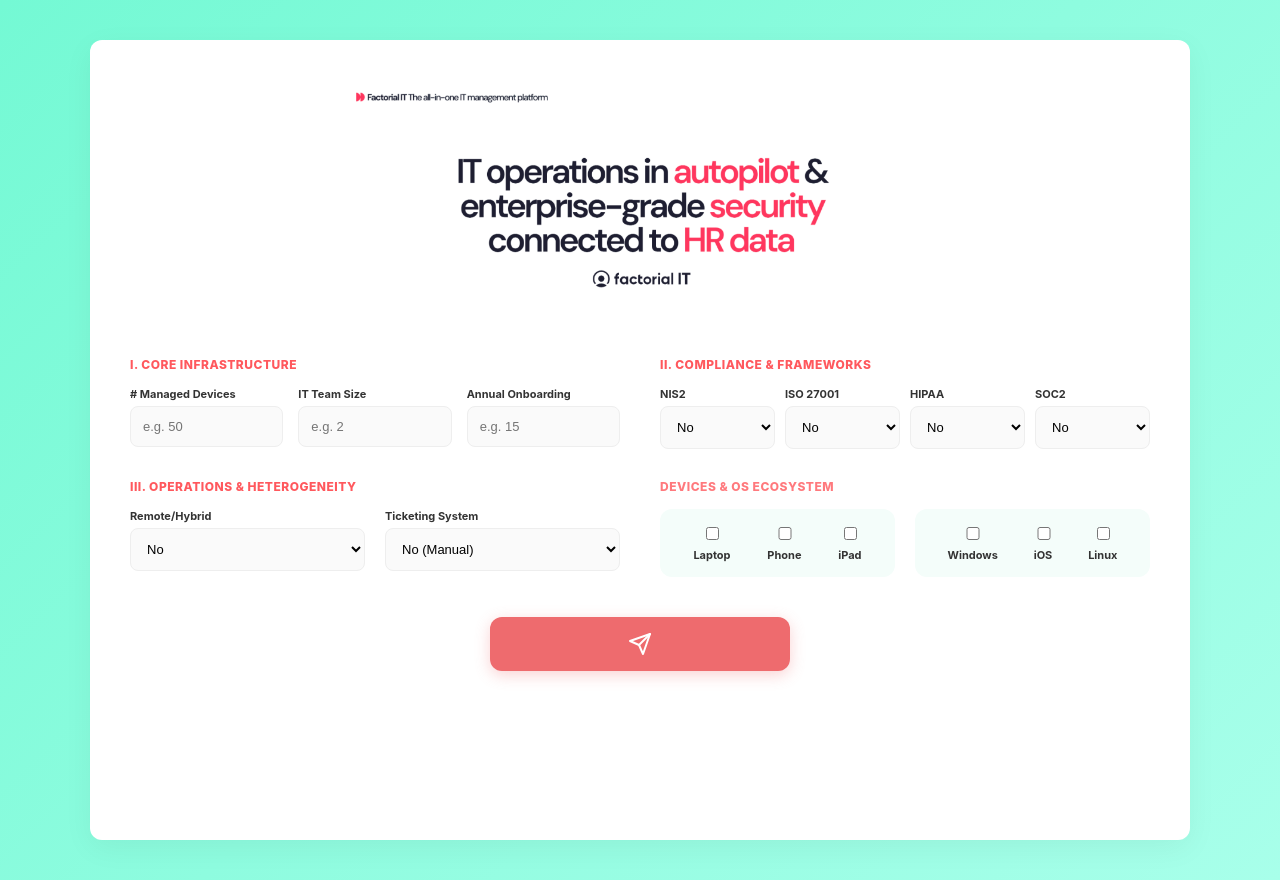
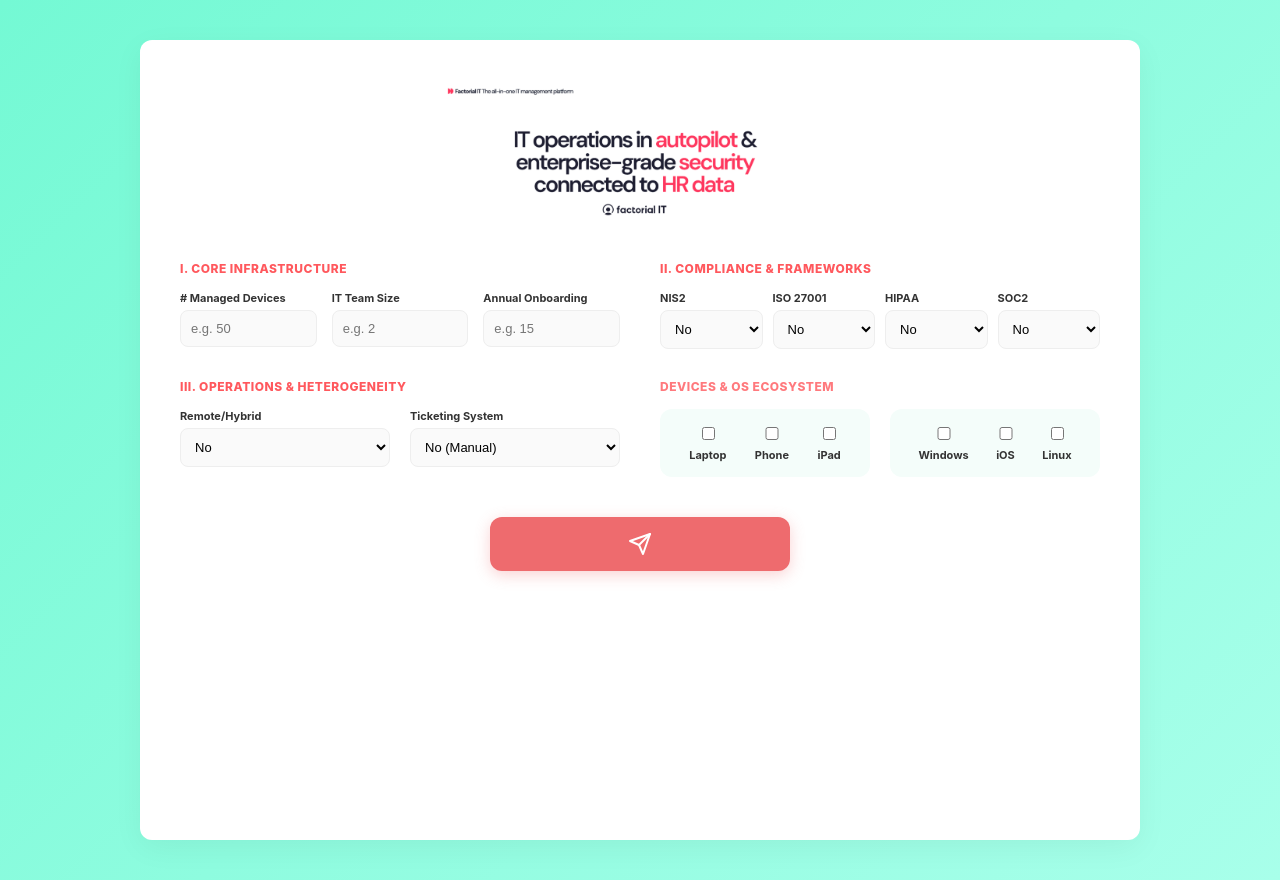
Before and after one commit to gmorettin99/AssessmentFactorialIT, a plain HTML site: page index.html in a window 1280 px wide. Drawn offline with Linux system fonts and the light colour scheme.

Commit message:
Update style.css

```diff
--- a/style.css
+++ b/style.css
@@ -18,7 +18,7 @@
 
 .calculator-card {
     background: white;
-    max-width: 1100px; /* Wide format for the side-by-side layout */
+    max-width: 1000px;
     width: 100%;
     border-radius: 12px;
     padding: 40px;
@@ -29,19 +29,15 @@
 /* --- HEADER FIX --- */
 .header-container {
     width: 100%;
-    display: flex;           /* Uses flexbox for easier centering */
-    justify-content: center; /* Horizontal centering */
-    margin-bottom: 30px;
-    padding: 0 10px;         /* Prevents touching edges on tiny screens */
+    display: flex;
+    justify-content: center; /* Centers the image horizontally */
+    margin-bottom: 20px;
 }
 
 .brand-hero {
-    /* Resizability: Adjust the width % below to change size easily */
-    width: 60%;
-
-    /* Responsiveness: Ensures it shrinks on mobile but stays centered */
-    max-width: 200%;
-    height: auto;            /* Maintains aspect ratio */
+    width: 100%;           /* Responsive: fills space on small mobile screens */
+    max-width: 400px;      /* CAP THE SIZE: Never wider than 400px on desktop */
+    height: auto;          /* Maintains aspect ratio */
     display: block;
 }
 
@@ -87,7 +83,7 @@
 label { font-size: 11px; font-weight: 700; color: #333; }
 
 input, select {
-    padding: 12px;
+    padding: 10px;
     border: 1px solid #eee;
     background: #fafafa;
     border-radius: 8px;
@@ -98,7 +94,7 @@
 
 /* Checkbox specific styling (Mint boxes) */
 .checkbox-box {
-    background: #f4fdfa; /* Light mint */
+    background: #f4fdfa;
     padding: 15px;
     border-radius: 12px;
     display: flex;
@@ -117,7 +113,7 @@
 
 /* Button Styling */
 .submit-btn {
-    background: #EE6B6E; /* The specific coral/red from screenshot */
+    background: #EE6B6E;
     color: white;
     border: none;
     padding: 15px;
@@ -130,10 +126,10 @@
     align-items: center;
     box-shadow: 0 4px 15px rgba(238, 107, 110, 0.3);
     transition: transform 0.2s;
+    font-weight: bold;
 }
 
 .submit-btn:hover { transform: scale(1.02); }
-
 
 /* PDF Styles */
 #pdf-template { padding: 40px; font-family: sans-serif; }
```
